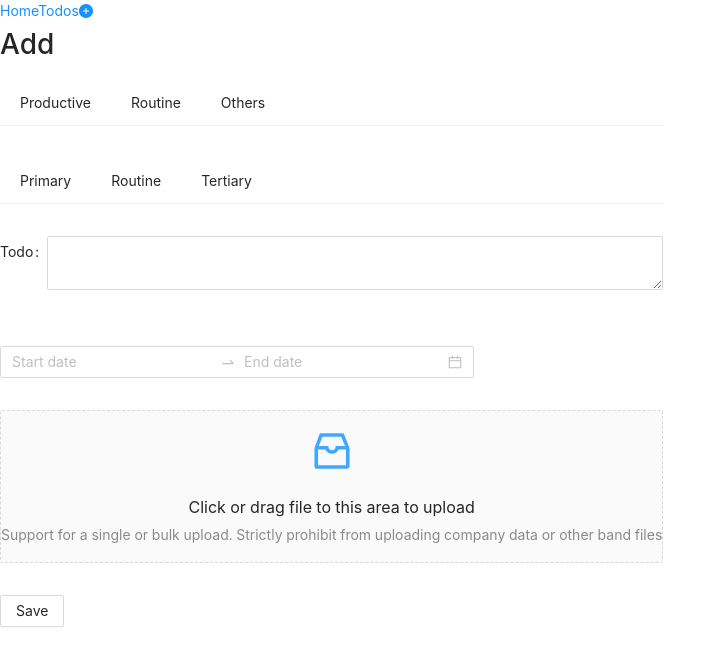
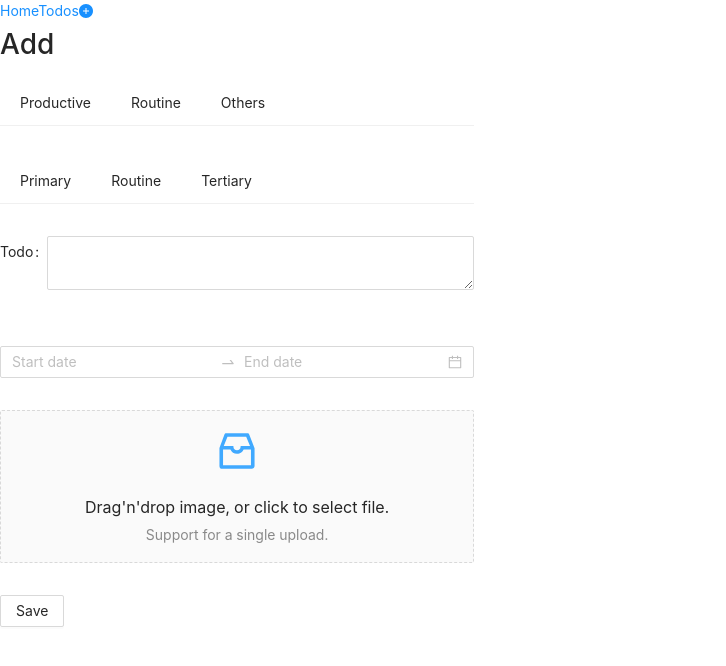
Before and after one commit to hsingyuc/todo-client, a React (Create React App) app: page /add in a window 1280 px wide. Shown: the top 666 px of the page, without its empty margins (0-726 px from the left). Built offline with nearby package versions, Linux system fonts and the light colour scheme; no server answers.

Commit message:
Add onUpload prop to pass the attachment to the parent component.

```diff
--- /dev/null
+++ b/src/Attachment.js
@@ -0,0 +1,35 @@
+import React from 'react';
+import { Upload, message } from 'antd';
+import { InboxOutlined } from '@ant-design/icons';
+
+export default class Attachment extends React.PureComponent {
+	render() {
+		const { Dragger } = Upload;
+
+		return(
+			<Dragger
+				name='file'
+				single
+				action='http://localhost:3000/upload'
+				onChange={(uploadInfo) => {
+					const { status } = uploadInfo.file;
+					if (status === 'done') {
+						message.success(`${uploadInfo.file.name} file uploaded successfully.`);
+						const { onUpload } = this.props;
+						if ( uploadInfo.file.response && uploadInfo.file.response.path ) {
+							onUpload(uploadInfo.file.response.path);
+						}
+					} else if (status === 'error') {
+						message.error(`${uploadInfo.file.name} file upload failed.`);
+					}
+				}}
+			>
+				<p className="ant-upload-drag-icon">
+					<InboxOutlined />
+				</p>
+				<p className="ant-upload-text">Drag'n'drop image, or click to select file.</p>
+				<p className="ant-upload-hint">Support for a single upload.</p>
+			</Dragger>
+		);
+	}
+}
--- a/src/Attachments.js
+++ /dev/null
@@ -1,50 +0,0 @@
-import React from 'react';
-import { Upload, message } from 'antd';
-import { InboxOutlined } from '@ant-design/icons';
-
-export default class Attachments extends React.Component {
-	constructor( props) {
-		super( props );
-		this.state = {
-			files: []
-		}
-	}
-
-	handleDateClick( files) {
-		this.setState( { files } );
-	}
-
-	render() {
-		const { Dragger } = Upload;
-
-		const props = {
-				name: 'file',
-				multiple: true,
-				action: 'https://www.mocky.io/v2/5cc8019d300000980a055e76',
-				onChange(info) {
-					const { status } = info.file;
-					if (status !== 'uploading') {
-						return;
-					}
-					if (status === 'done') {
-						return message.success(`${info.file.name} file uploaded successfully.`);
-					} else if (status === 'error') {
-						return message.error(`${info.file.name} file upload failed.`);
-				}
-			},
-		};
-
-		return(
-			<Dragger {...props} onChange={ files => this.handleDateClick( files ) }>
-				<p className="ant-upload-drag-icon">
-					<InboxOutlined />
-				</p>
-				<p className="ant-upload-text">Click or drag file to this area to upload</p>
-				<p className="ant-upload-hint">
-					Support for a single or bulk upload. Strictly prohibit from uploading company data or other
-					band files
-				</p>
-			</Dragger>
-		);
-	}
-}
--- a/src/TodoForm.js
+++ b/src/TodoForm.js
@@ -4,7 +4,7 @@ import Category from './Category';
 import Priority from './Priority';
 import Task from './Task';
 import DateAndTimePicker from './DateAndTimePicker';
-import Attachments from './Attachments';
+import Attachment from './Attachment';
 import { addTodo as addTodoAction } from './app/store';
 import { connect } from 'react-redux';
 
@@ -25,7 +25,7 @@ class TodoForm extends React.Component {
 
 	handleSubmit() {
 		const { addTodo } = this.props;
-		const { category, priority, task, startTime, endTime, attachments } = this.state;
+		const { category, priority, task, startTime, endTime, attachment } = this.state;
 
 		const newTodo = {
 			category,
@@ -33,9 +33,9 @@ class TodoForm extends React.Component {
 			task,
 			startTime,
 			endTime,
-			attachments
+			attachment
 		};
- 		addTodo( newTodo );
+		 addTodo( newTodo );
 	}
 
 	render() {
@@ -57,7 +57,7 @@ class TodoForm extends React.Component {
 							<DateAndTimePicker onChange={(startTime, endTime)=>this.setState({startTime, endTime})}/>
 						</Form.Item>
 						<Form.Item>
-							<Attachments />
+							<Attachment onUpload={attachment=>this.setState({attachment})}/>
 						</Form.Item>
 						<Form.Item>
 							<Button type="submit" htmlType="submit">
--- a/src/app/store.js
+++ b/src/app/store.js
@@ -19,7 +19,7 @@ export const addTodo = todo => ({
     task: todo.task,
     startTime: todo.startTime,
     endTime: todo.endTime,
-    attachments: todo.attachments
+    attachment: todo.attachment
   }
 });
 
```
